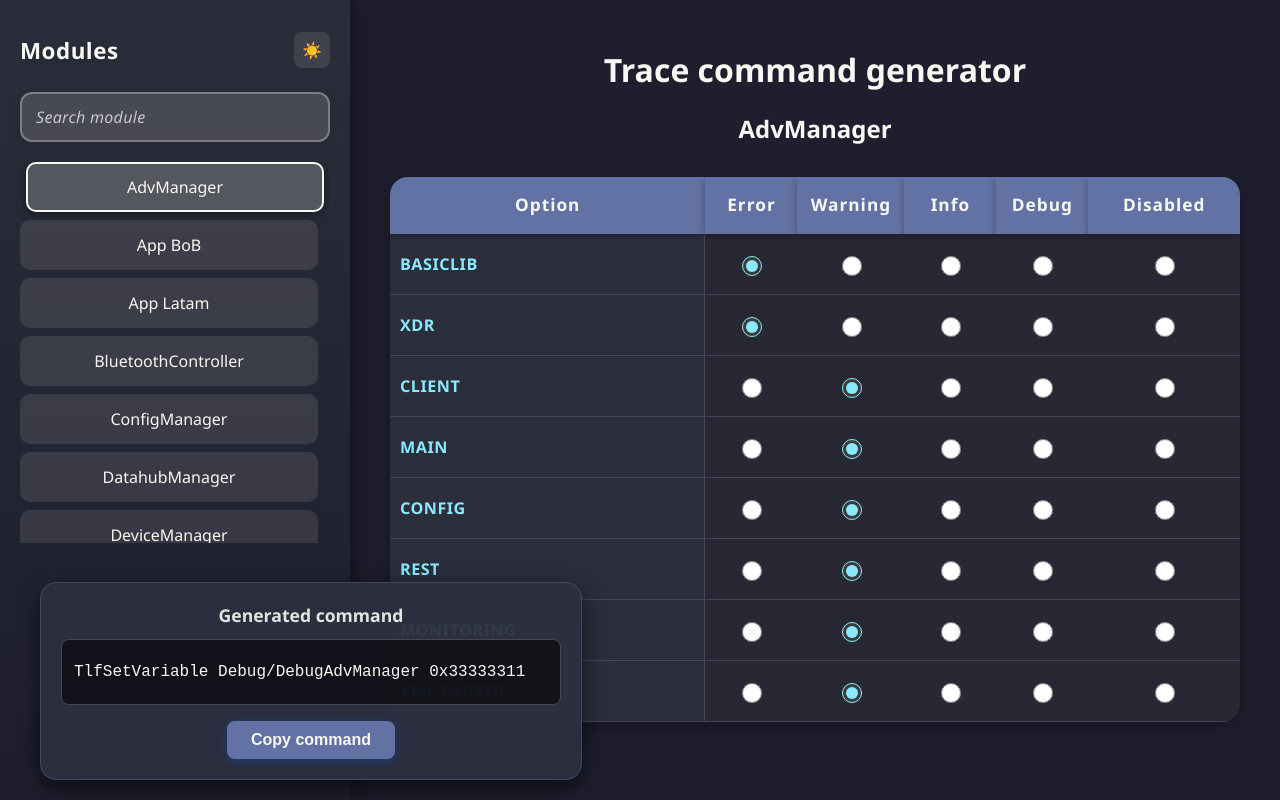
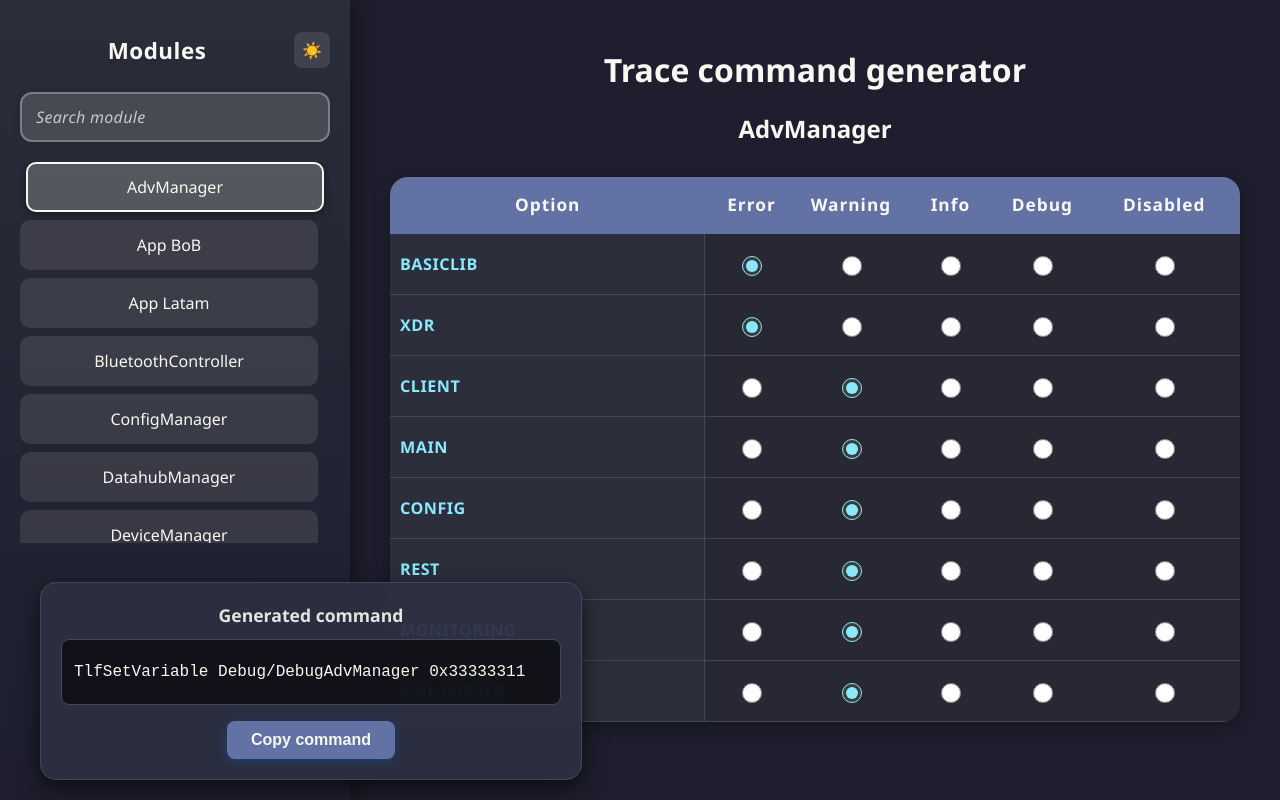
Before and after one commit to DiegoArsz/trace-selector, a plain HTML site: page index.html in a window 1280 px wide. Both pictures are taken after a click on the button "Toggle dark mode". Drawn offline with Linux system fonts and the light colour scheme.

Commit message:
fix shadows

```diff
--- a/styles.css
+++ b/styles.css
@@ -118,6 +118,7 @@ body {
   color: var(--text-white);
   letter-spacing: 0.5px;
   text-shadow: 0 2px 4px rgba(0,0,0,0.1);
+  flex-grow: 1;
 }
 
 #theme-toggle {
@@ -335,7 +336,7 @@ thead th {
 }
 
 [data-theme="dark"] thead th {
-  box-shadow: 0 2px 8px rgba(0,0,0,0.3);
+  box-shadow: 0 2px 8px rgba(0,0,0,0);
 }
 
 thead th::before {
```
